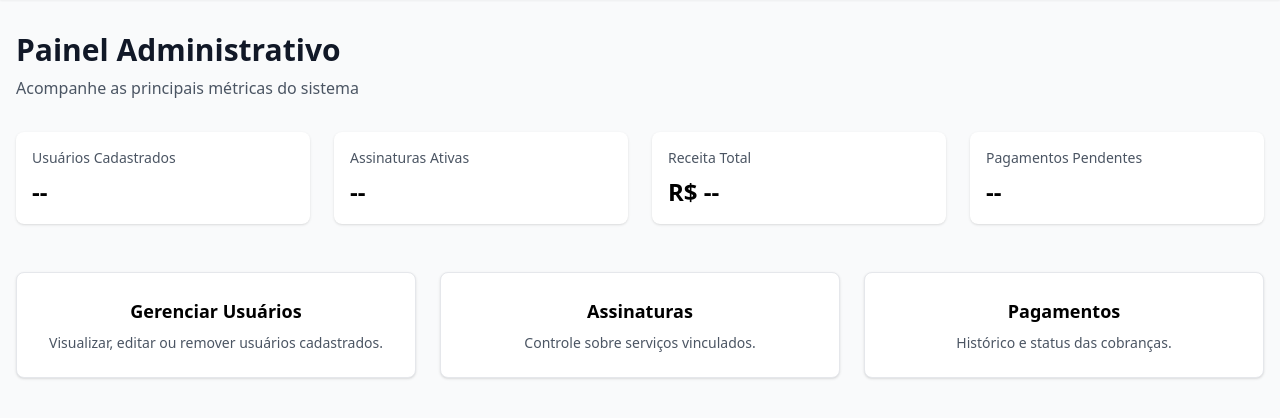
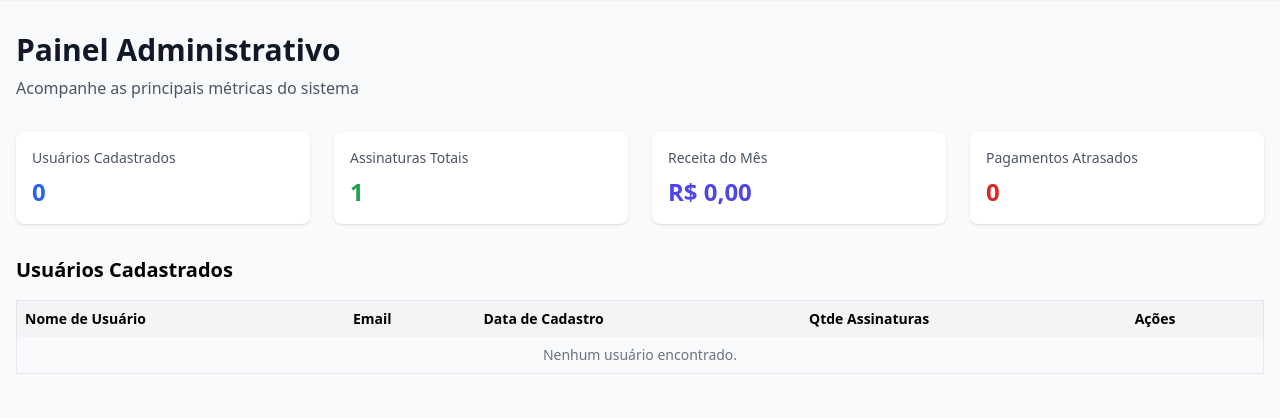
Before and after one commit to Ayram450/gerenciador-de-assinaturas-planos, a Django app: page /admin-dashboard/ in a window 1280 px wide. Shown: the part 64-482 px from the top of the page. Run offline with Django 5.2, Linux system fonts and the light colour scheme; a user stored in the database is signed in; tables that the repository leaves empty hold one stand-in row (values such as "Sample post"); some libraries are stand-ins or nearby versions.

Commit message:
criação de logica para cards e lista de usuários em admin

```diff
--- a/accounts/templates/accounts/admin_dash.html
+++ b/accounts/templates/accounts/admin_dash.html
@@ -31,40 +31,67 @@
     </div>
 
     <!-- Cards de Estatísticas -->
-    <div class="grid grid-cols-1 sm:grid-cols-2 lg:grid-cols-4 gap-6 mb-12">
-      <div class="bg-white shadow rounded-lg p-4">
-        <p class="text-sm text-gray-600">Usuários Cadastrados</p>
-        <p class="text-2xl font-bold mt-2">--</p>
-      </div>
-      <div class="bg-white shadow rounded-lg p-4">
-        <p class="text-sm text-gray-600">Assinaturas Ativas</p>
-        <p class="text-2xl font-bold mt-2">--</p>
-      </div>
-      <div class="bg-white shadow rounded-lg p-4">
-        <p class="text-sm text-gray-600">Receita Total</p>
-        <p class="text-2xl font-bold mt-2">R$ --</p>
-      </div>
-      <div class="bg-white shadow rounded-lg p-4">
-        <p class="text-sm text-gray-600">Pagamentos Pendentes</p>
-        <p class="text-2xl font-bold mt-2">--</p>
-      </div>
+    <div class="grid md:grid-cols-4 gap-6 mb-8">
+        <div class="bg-white p-4 shadow rounded-lg">
+            <p class="text-sm text-gray-600">Usuários Cadastrados</p>
+            <div class="text-2xl font-bold text-blue-600 mt-2">{{ total_usuarios }}</div>
+        </div>
+
+        <div class="bg-white p-4 shadow rounded-lg">
+            <p class="text-sm text-gray-600">Assinaturas Totais</p>
+            <div class="text-2xl font-bold text-green-600 mt-2">{{ total_assinaturas }}</div>
+        </div>
+
+        <div class="bg-white p-4 shadow rounded-lg">
+            <p class="text-sm text-gray-600">Receita do Mês</p>
+            <div class="text-2xl font-bold text-indigo-600 mt-2">R$ {{ receita_total_mes|floatformat:2 }}</div>
+        </div>
+
+        <div class="bg-white p-4 shadow rounded-lg">
+            <p class="text-sm text-gray-600">Pagamentos Atrasados</p>
+            <div class="text-2xl font-bold text-red-600 mt-2">{{ pagamentos_atrasados }}</div>
+        </div>
     </div>
 
+
+
     <!-- Ações principais -->
-    <div class="grid md:grid-cols-3 gap-6">
-      <a href="#" class="bg-white border hover:bg-blue-50 transition p-6 rounded-lg shadow text-center">
-        <h2 class="text-lg font-semibold mb-2">Gerenciar Usuários</h2>
-        <p class="text-gray-600 text-sm">Visualizar, editar ou remover usuários cadastrados.</p>
-      </a>
-      <a href="#" class="bg-white border hover:bg-blue-50 transition p-6 rounded-lg shadow text-center">
-        <h2 class="text-lg font-semibold mb-2">Assinaturas</h2>
-        <p class="text-gray-600 text-sm">Controle sobre serviços vinculados.</p>
-      </a>
-      <a href="#" class="bg-white border hover:bg-blue-50 transition p-6 rounded-lg shadow text-center">
-        <h2 class="text-lg font-semibold mb-2">Pagamentos</h2>
-        <p class="text-gray-600 text-sm">Histórico e status das cobranças.</p>
-      </a>
-    </div>
+    <h2 class="text-xl font-semibold mb-4">Usuários Cadastrados</h2>
+    <table class="w-full border text-left text-sm">
+    <thead class="bg-gray-100">
+        <tr>
+        <th class="p-2">Nome de Usuário</th>
+        <th class="p-2">Email</th>
+        <th class="p-2">Data de Cadastro</th>
+        <th class="p-2">Qtde Assinaturas</th>
+        <th class="p-2">Ações</th>
+        </tr>
+    </thead>
+    <tbody>
+        {% for user in usuarios_info %}
+        <tr class="border-t">
+        <td class="p-2">{{ user.username }}</td>
+        <td class="p-2">{{ user.email }}</td>
+        <td class="p-2">{{ user.date_joined|date:"d/m/Y" }}</td>
+        <td class="p-2">{{ user.qtd_assinaturas }}</td>
+        <td class="p-2">
+            {% if user.id %}
+            <form method="post" action="{% url 'excluir_usuario' user.id %}" onsubmit="return confirm('Tem certeza que deseja excluir este usuário?')">
+                {% csrf_token %}
+                <button type="submit" class="text-red-600 hover:text-red-800">Excluir</button>
+            </form>
+            {% else %}
+            <span class="text-gray-400 italic">ID inválido</span>
+            {% endif %}
+        </td>
+        </tr>
+        {% empty %}
+        <tr><td colspan="5" class="p-2 text-center text-gray-500">Nenhum usuário encontrado.</td></tr>
+        {% endfor %}
+    </tbody>
+    </table>
+
+
   </main>
 </body>
 </html>
--- a/accounts/views.py
+++ b/accounts/views.py
@@ -1,6 +1,8 @@
 from django.shortcuts import render, get_object_or_404
 from datetime import datetime, timedelta, date
 from django.utils import timezone
+from subscriptions.models import Subscription
+from django.db.models import Sum
 from django.contrib.auth.decorators import login_required
 from django.views.generic import ListView, CreateView, UpdateView, DeleteView, View
 from django.urls import reverse_lazy
@@ -8,15 +10,77 @@
 from django.db.models import Q
 from dateutil.relativedelta import relativedelta
 from django.contrib.auth.models import User
+from django.utils.decorators import method_decorator
 from django.contrib.admin.views.decorators import staff_member_required
+from django.contrib.auth import get_user_model
+from django.db.models import Count
+
+User = get_user_model()
 
 
 @staff_member_required
 def administrador_view(request):
-    return render(request, "accounts/admin_dash.html")
+    hoje = timezone.now().date()
+    data_limite = hoje + timedelta(days=5)
+
+    # Métricas globais
+    total_usuarios = User.objects.filter(is_staff=False, is_superuser=False).count()
+    total_assinaturas = Subscription.objects.filter(
+        status__in=["pendente", "atrasado"]
+    ).count()
+    total_valor_mensal = (
+        Subscription.objects.aggregate(total=Sum("valorMens"))["total"] or 0
+    )
+    proximos_vencimentos = Subscription.objects.filter(
+        data_venc__range=(hoje, data_limite)
+    ).count()
+    pagamentos_atrasados = Subscription.objects.filter(status="atrasado").count()
+
+    receita_total_mes = (
+        Subscription.objects.filter(
+            status="pago", data_venc__month=hoje.month, data_venc__year=hoje.year
+        ).aggregate(total=Sum("valorMens"))["total"]
+        or 0
+    )
+
+    # Lista de usuários com contagem de assinaturas
+    usuarios_info = (
+        User.objects
+        .filter(is_staff=False, is_superuser=False)
+        .exclude(id__isnull=True)
+        .annotate(qtd_assinaturas=Count("subscription"))
+        .values("id", "username", "email", "date_joined", "qtd_assinaturas")
+    )
+
+
+    return render(
+        request,
+        "accounts/admin_dash.html",
+        {
+            "total_usuarios": total_usuarios,
+            "total_assinaturas": total_assinaturas,
+            "total_valor_mensal": total_valor_mensal,
+            "proximos_vencimentos": proximos_vencimentos,
+            "pagamentos_atrasados": pagamentos_atrasados,
+            "receita_total_mes": receita_total_mes,
+            "usuarios_info": usuarios_info,  # <== novo contexto
+        },
+    )
 
 @login_required
 def redirecionar_apos_login(request):
     if request.user.is_superuser:
-        return redirect('admin_dash')
-    return redirect('perfil')
+        return redirect("admin_dash")
+    return redirect("perfil")
+
+@method_decorator(staff_member_required, name='dispatch')
+class ExcluirUsuarioView(View):
+    def post(self, request, user_id):
+        usuario = get_object_or_404(User, id=user_id)
+
+        # Protege contra exclusão de admin
+        if usuario.is_staff or usuario.is_superuser:
+            return redirect("admin_dash")
+
+        usuario.delete()
+        return redirect("admin_dash")
--- a/setup/urls.py
+++ b/setup/urls.py
@@ -14,6 +14,7 @@
 from base.views import recursos
 from base.views import sobre
 from accounts.views import redirecionar_apos_login, administrador_view
+from accounts.views import ExcluirUsuarioView
 
 
 
@@ -36,6 +37,7 @@
     path("perfil/", perfil, name="perfil"),
     path('redirecionar/', redirecionar_apos_login, name='redirecionar_apos_login'),
     path('admin-dashboard/', administrador_view, name='admin_dash'),
+    path("excluir-usuario/<int:user_id>/", ExcluirUsuarioView.as_view(), name="excluir_usuario"),
 
 
 
--- a/subscriptions/views.py
+++ b/subscriptions/views.py
@@ -195,7 +195,7 @@
     )
 
 
-def gerar_relatorio_do_mes(mes, ano):
+def gerar_relatorio_do_mes(mes, ano, request):
     assinaturas = Subscription.objects.filter(data_venc__month=mes, data_venc__year=ano, user=request.user)
 
     total_assinaturas = assinaturas.count()
```
